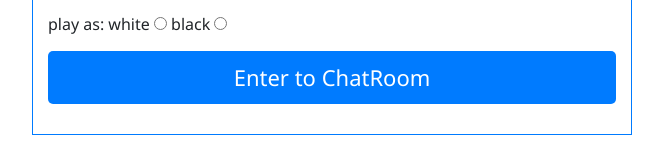
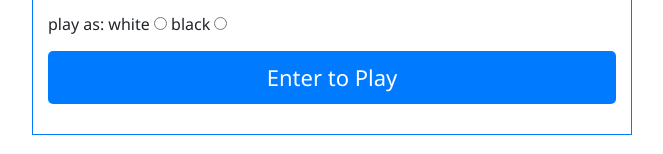
Before and after one commit to nandkishor-kumawat/chess-1v1, a website: page public/game.html in a window 1280 px wide. Shown: the part 461-615 px from the top of the page, without its empty margins (308-971 px from the left). Drawn offline with nearby package versions, Linux system fonts and the light colour scheme; no server answers.

Commit message:
Update game.html

```diff
--- a/public/game.html
+++ b/public/game.html
@@ -33,7 +33,7 @@
                 <input type="radio" name="player" id="white">
                 <label for="black">black</label>
                 <input type="radio" name="player" id="black">
-                <input type="button" id="submitBtn" value="Enter to ChatRoom">
+                <input type="button" id="submitBtn" value="Enter to Play">
             </div>
             <p id="error"></p>
         </section>
```
